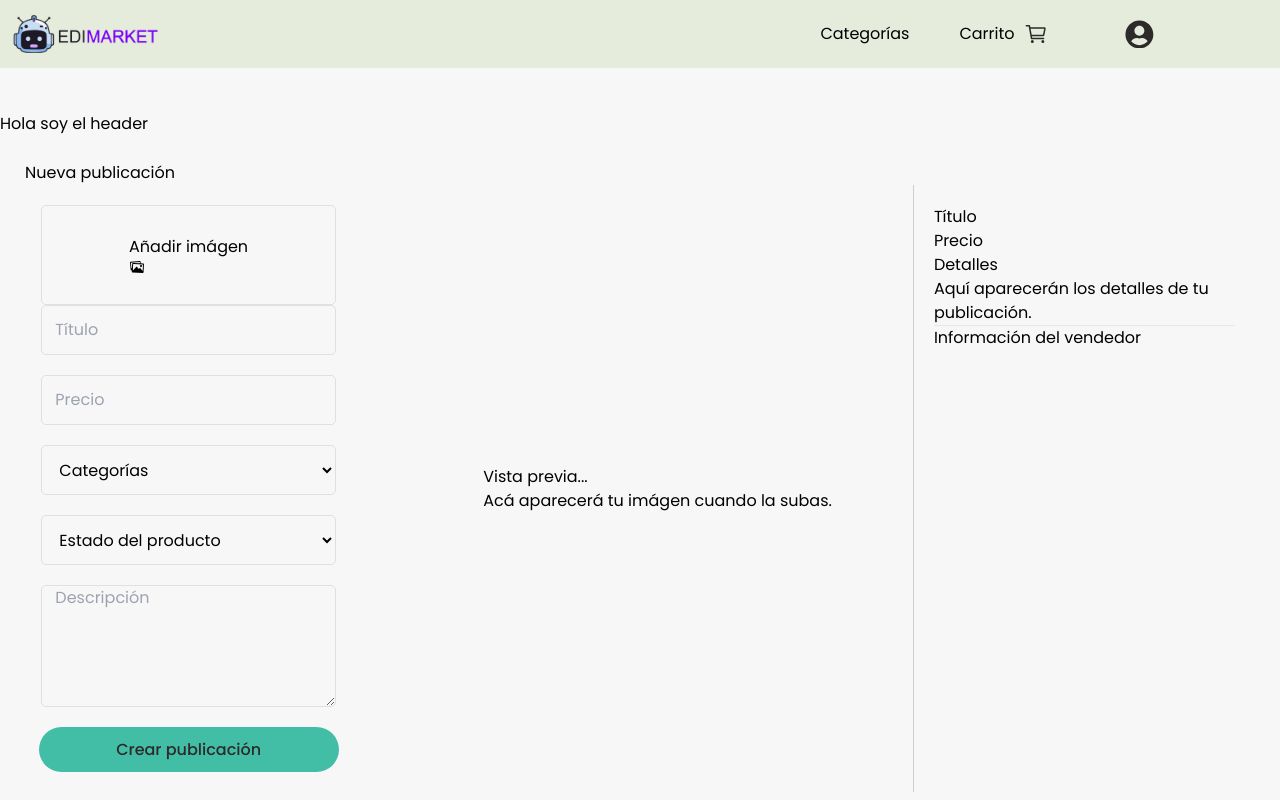
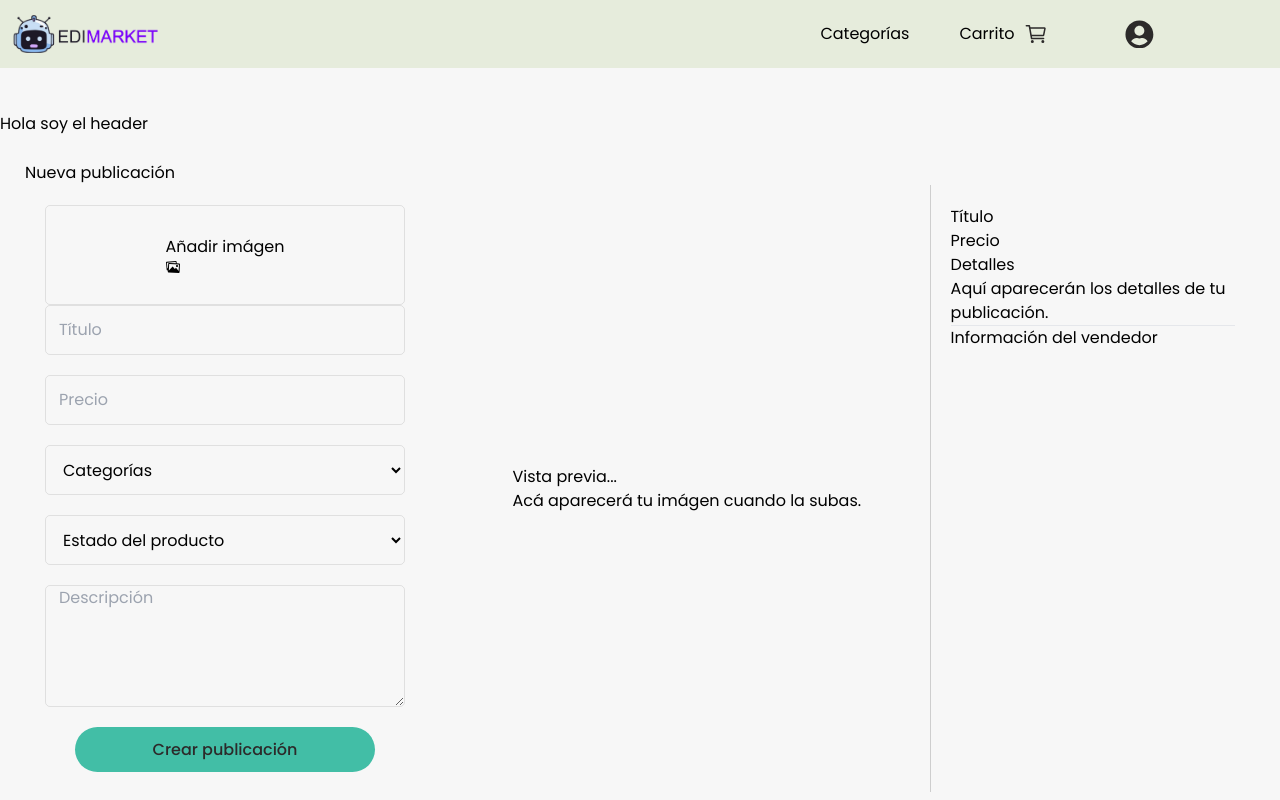
Before and after one commit to SebastianHernandez0/edimarket-2, a React (Vite) app in the folder Frontend/: page /createpost in a window 1280 px wide. Shown: the top 800 px of the page. Built offline with nearby package versions, Linux system fonts and the light colour scheme.

Commit message:
Ajustando el orden de elementos en crear post

```diff
--- a/Frontend/src/pages/createPost/CreatePost.jsx
+++ b/Frontend/src/pages/createPost/CreatePost.jsx
@@ -70,6 +70,7 @@ export function CreatePost() {
           </div>
           <div className="createpost__card__data">
             <input
+              onChange={handleChangeInput}
               name="titulo"
               value={userData.titulo}
               className="createpost__card__input"
@@ -77,31 +78,38 @@ export function CreatePost() {
               placeholder="Título"
             />
             <input
+              onChange={handleChangeInput}
               name="precio"
               value={userData.precio}
               className="createpost__card__input"
               type="text"
               placeholder="Precio"
             />
-            <select className="createpost__card__input" name="" id="">
-              <option value="">Categorías</option>
-              <option value="">Consolas</option>
-              <option value="">Accesorios</option>
-              <option value="">Monitores</option>
-              <option value="">Componentes</option>
-              <option value="">Telefonía</option>
-              <option value="">Electrodomésticos</option>
+            <select
+              onChange={handleChangeInput}
+              className="createpost__card__input"
+              name=""
+              id=""
+            >
+              <option value="categorias">Categorías</option>
+              <option value="consolas">Consolas</option>
+              <option value="accesorios">Accesorios</option>
+              <option value="monitores">Monitores</option>
+              <option value="componentes">Componentes</option>
+              <option value="telefonos">Telefonía</option>
+              <option value="electrodomesticos">Electrodomésticos</option>
             </select>
             <select className="createpost__card__input" name="" id="">
               <option value="">Estado del producto</option>
-              <option value="">Nuevo</option>
-              <option value="">Usado-Como nuevo</option>
-              <option value="">Usado-Aceptable</option>
+              <option value="nuevo">Nuevo</option>
+              <option value="usado-como-nuevo">Usado-Como nuevo</option>
+              <option value="usado-aceptable">Usado-Aceptable</option>
             </select>
             <textarea
+              onChange={handleChangeInput}
               className="createpost__card__input resize-none"
               value={userData.descripcion}
-              name="descripcio"
+              name="descripcion"
               id=""
               rows="5"
               placeholder="Descripción"
@@ -130,13 +138,26 @@ export function CreatePost() {
           </div>
           <div className="createpost__preview__data">
             <h1 className="createpost__preview__data__title text-3xl font-semibold mb-2">
-              Título
+              {userData.titulo ? <p>{userData.titulo}</p> : <p>Título</p>}
             </h1>
-            <p className="font-medium mb-4">Precio</p>
+            {userData.precio ? (
+              <p>
+                {parseInt(userData.precio).toLocaleString("es-CL", {
+                  style: "currency",
+                  currency: "CLP",
+                })}
+              </p>
+            ) : (
+              <p>Precio</p>
+            )}
             <p className="font-medium text-lg mb-5">Detalles</p>
-            <p className="mb-8">
-              Aquí aparecerán los detalles de tu publicación.
-            </p>
+            {userData.descripcion ? (
+              <p className="">{userData.descripcion}</p>
+            ) : (
+              <p className="mb-8">
+                Aquí aparecerán los detalles de tu publicación.
+              </p>
+            )}
             <hr />
             <p className="mt-5">Información del vendedor</p>
           </div>
--- a/Frontend/src/pages/createPost/createPost.css
+++ b/Frontend/src/pages/createPost/createPost.css
@@ -77,6 +77,10 @@
 .createpost__form__btn {
   margin-bottom: 20px;
 }
+.createpost__preview__desktop {
+  display: none;
+}
+/*VERSION DESKTOP*/
 
 @media (min-width: 576px) {
   .createpost__card__imgpreview {
@@ -86,7 +90,8 @@
     width: 400px;
   }
   .createpost__card__container {
-    display: flex;
+    display: grid;
+    grid-template-columns: 30% repeat(auto-fit, minmax(300px, 1fr));
     width: 100%;
     justify-content: space-between;
     gap: 50px;
```
